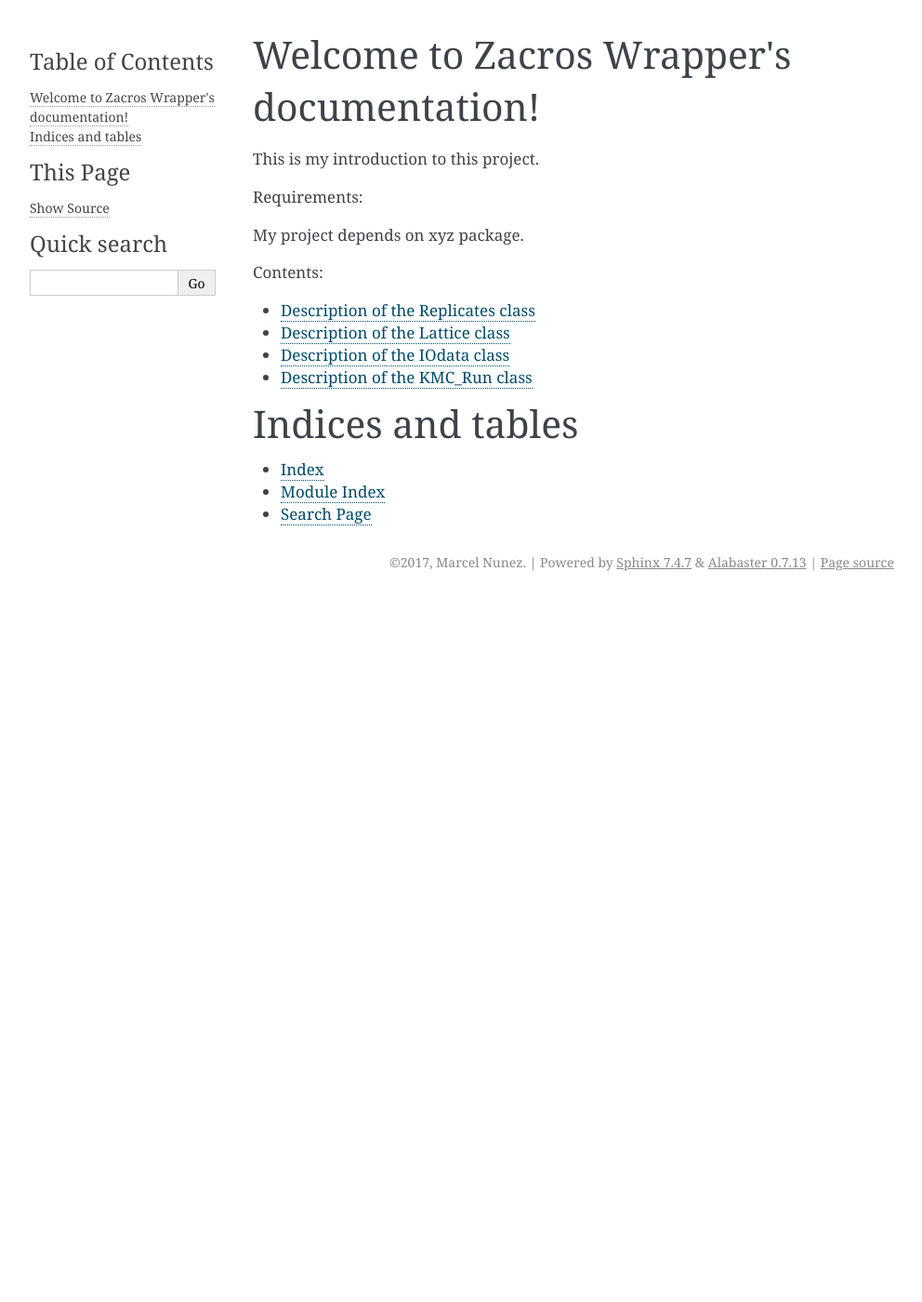
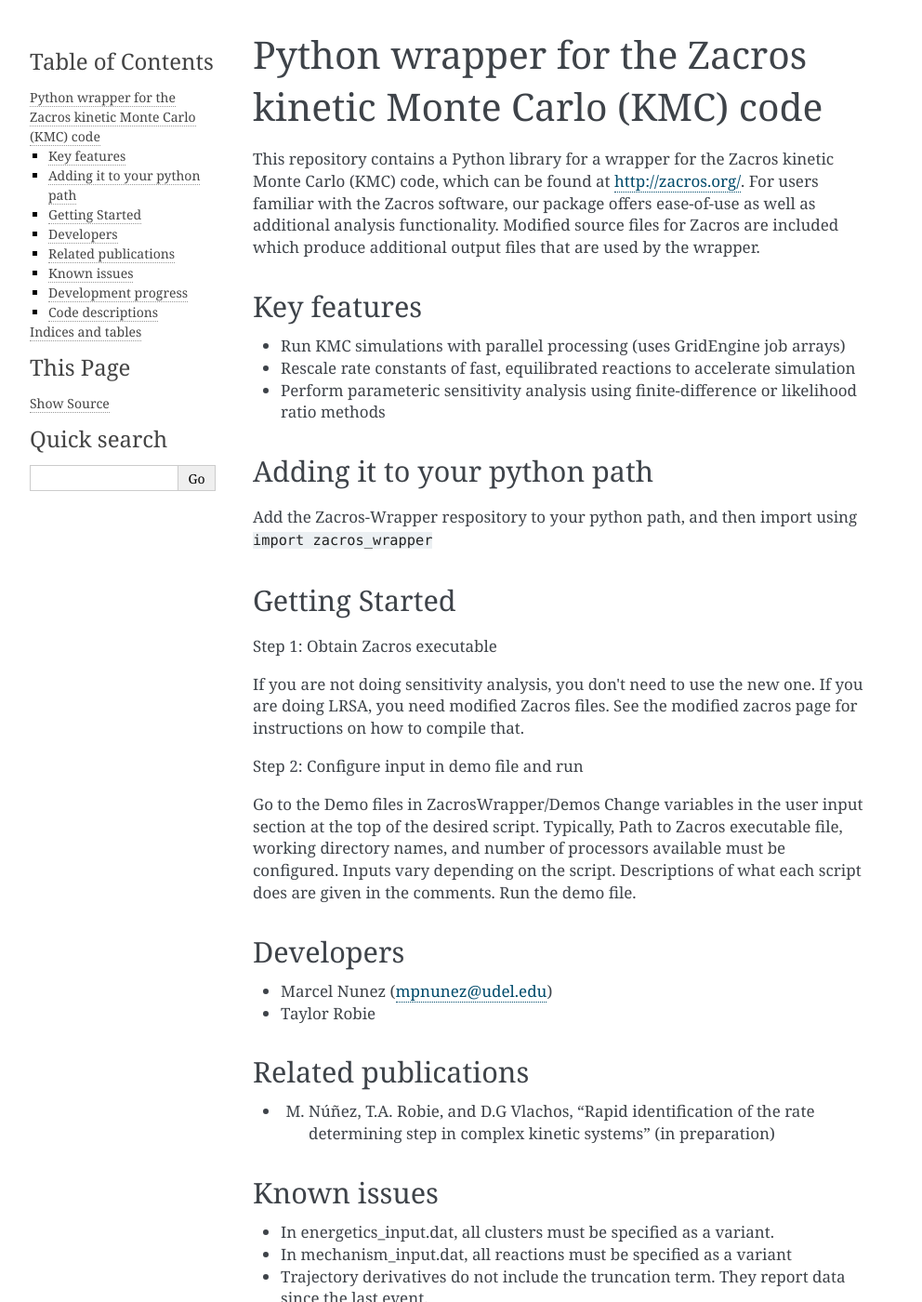
Before and after one commit to VlachosGroup/Zacros-Wrapper, a Sphinx documentation site: the page built from docs/source/index.rst, in a window 1280 px wide and 1400 px high. Shown: the whole window at 93% size, without its empty margins (148-1140 px from the left). Built offline with Sphinx 7.4.7, drawn with Linux system fonts in a browser that asks for light colours; some of the changed text lies outside the part shown.

Commit message:
Rest of changes

```diff
--- a/README.rst
+++ b/README.rst
@@ -1,4 +1,56 @@
-# Zacros-Wrapper
 Python wrapper for the Zacros kinetic Monte Carlo (KMC) code
+============================================================
 
-Documentation available at https://github.com/VlachosGroup/ZacrosWrapper/wiki.
+This repository contains a Python library for a wrapper for the Zacros
+kinetic Monte Carlo (KMC) code, which can be found at http://zacros.org/.
+For users familiar with the Zacros software, our package offers ease-of-use
+as well as additional analysis functionality. Modified source files for
+Zacros are included which produce additional output files that are used by the wrapper.
+
+
+Key features
+------------
+* Run KMC simulations with parallel processing (uses GridEngine job arrays)
+* Rescale rate constants of fast, equilibrated reactions to accelerate simulation
+* Perform parameteric sensitivity analysis using finite-difference or likelihood ratio methods
+
+
+Adding it to your python path
+------------------------------
+Add the Zacros-Wrapper respository to your python path, and then import using ``import zacros_wrapper``
+
+Getting Started
+---------------
+Step 1: Obtain Zacros executable
+
+If you are not doing sensitivity analysis, you don't need to use the new one. If you are doing LRSA, you need modified Zacros files. See the modified zacros page for instructions on how to compile that.
+
+Step 2: Configure input in demo file and run
+
+Go to the Demo files in ZacrosWrapper/Demos
+Change variables in the user input section at the top of the desired script. Typically, Path to Zacros executable file, working directory names, and number of processors available must be configured. Inputs vary depending on the script. Descriptions of what each script does are given in the comments.
+Run the demo file.
+
+Developers
+----------
+* Marcel Nunez (mpnunez@udel.edu)
+* Taylor Robie
+
+Related publications
+-----------------------
+* M. Núñez, T.A. Robie, and D.G Vlachos, “Rapid identification of the rate determining step in complex kinetic systems” (in preparation)
+
+Known issues
+------------
+
+* In energetics_input.dat, all clusters must be specified as a variant.
+* In mechanism_input.dat, all reactions must be specified as a variant
+* Trajectory derivatives do not include the truncation term. They report data since the last event.
+
+Development progress
+--------------------
+
+* Create a test_dependencies.py demonstration file which will run if all dependencies are met.
+* Use an atomic description for the KMC lattice so you can build lattice from a POSCAR and output a state as a POSCAR
+* Interface with first-principles data, i.e. take DFT data and make KMC input
+* Parallelize the bootstrapping confidence intervals for sensitivity estimates.
--- a/docs/source/KMC_Run.rst
+++ b/docs/source/KMC_Run.rst
@@ -3,5 +3,5 @@ Description of the KMC_Run class
 
 .. automodule:: KMC_Run
 
-.. autoclass:: KMC_Run
+.. autoclass:: kmc_traj
     :members:
--- a/docs/source/conf.py
+++ b/docs/source/conf.py
@@ -19,8 +19,7 @@
 import os
 import sys
 # sys.path.insert(0, os.path.abspath('.'))
-sys.path.insert(0, os.path.abspath('../../zacros_wrapper'))
-sys.path.insert(0, os.path.abspath('../zacros_wrapper'))
+sys.path.append('/home/vlachos/mpnunez/Github/Zacros-Wrapper/zacros_wrapper')
 
 # -- General configuration ------------------------------------------------
 
--- a/docs/source/index.rst
+++ b/docs/source/index.rst
@@ -3,20 +3,17 @@
    You can adapt this file completely to your liking, but it should at least
    contain the root `toctree` directive.
 
-Welcome to Zacros Wrapper's documentation!
-==========================================
-
-This is my introduction to this project.
-
-Requirements:
-
-My project depends on xyz package.
+.. include:: ../../README.rst
 
 Contents:
+
+Code descriptions
+-----------------
 
 .. toctree::
    :maxdepth: 2
 
+   compile_zacros
    Replicates
    Lattice
    IOdata
--- a/zacros_wrapper/__init__.py
+++ b/zacros_wrapper/__init__.py
@@ -2,9 +2,9 @@ import matplotlib as mat
 mat.use('Agg')
 import matplotlib.pyplot as plt
 
-from Helper import FileIO, Stats
+from Helper import *
 from IOdata import IOdata
-from KMC_Run import KMC_Run
+from KMC_Run import kmc_traj
 from Lattice import Lattice
 from RateRescaling import RateRescaling
 from Replicates import Replicates
```
Also changed, not shown: docs/source/compile_zacros.rst (+52 -1 lines), 5 other files.
